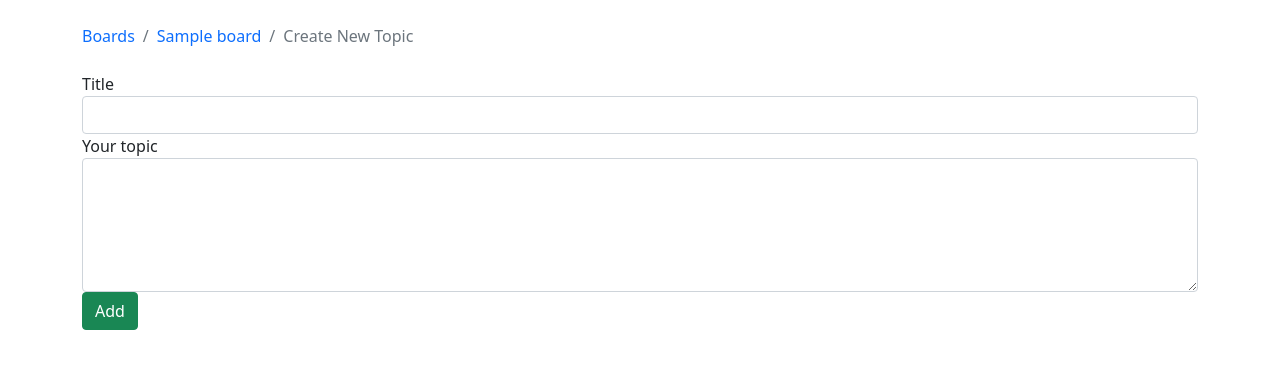
After one commit to osamamuhammad3623/learning_django, a Django app: a page that uses templates/add_topic.html in a window 1280 px wide. The commit adds this page. Shown: the top 369 px of the page. Run offline with Django 4.2, Linux system fonts and the light colour scheme; tables that the repository leaves empty hold one stand-in row (values such as "Sample post"); some libraries are stand-ins or nearby versions.

Commit message:
add new topics and navigate between boards/topics/add new topics

```diff
--- a/boards/models.py
+++ b/boards/models.py
@@ -7,20 +7,21 @@ from django.contrib.auth.models import User
 # database simple schema: a board consists of many topics, each topic has its comments
 
 class Board(models.Model):
-    board_pk = models.IntegerField(primary_key=True)
+    board_pk = models.AutoField(primary_key=True)
     name = models.CharField(unique=True, max_length=30)
     desc = models.CharField(unique=False, max_length=150)
 
 
 class Topic(models.Model):
-    topic_pk = models.IntegerField(primary_key=True)
-    title = models.CharField(max_length=150, null=False)
+    topic_pk = models.AutoField(primary_key=True)
+    title = models.CharField(max_length=50, null=False)
+    topic_desc = models.CharField(max_length=300, null=False, default="auto")
     board = models.ForeignKey(Board, on_delete=models.CASCADE)
     author = models.ForeignKey(User, on_delete=models.CASCADE)
 
 
 class Comment(models.Model):
-    comment_pk = models.IntegerField(primary_key=True)
+    comment_pk = models.AutoField(primary_key=True)
     message = models.CharField(max_length=150)
     topic = models.ForeignKey(Topic,on_delete=models.CASCADE)
     author = models.ForeignKey(User, on_delete=models.CASCADE)
--- a/boards/urls.py
+++ b/boards/urls.py
@@ -3,5 +3,6 @@ from . import views
 
 urlpatterns = [
     path('', views.home_response, name='boards_home_page'),
-    path('<str:board_name>/',views.board_topics, name="board_topics")
+    path('<str:board_name>/',views.board_topics, name="board_topics"),
+    path('<str:board_name>/add_new/',views.add_topic, name="add_topic")
 ]
--- a/boards/views.py
+++ b/boards/views.py
@@ -1,5 +1,7 @@
 from pydoc_data.topics import topics
-from django.shortcuts import render
+from django.shortcuts import render,get_object_or_404, redirect
+from matplotlib.pyplot import title
+from django.contrib.auth.models import User
 from .models import *
 
 def home_response(request):
@@ -11,8 +13,26 @@ def home_response(request):
 
 def board_topics(request, board_name):
     # get board info
-    selected_board = Board.objects.get(name=board_name)
+    selected_board = get_object_or_404(Board, name=board_name)
     # get topics of that board
     board_topics = Topic.objects.filter(board = selected_board.board_pk)
 
     return render(request, 'topics.html', {'board': selected_board.name, 'topics': board_topics})
+
+def add_topic(request,board_name):
+    selected_board = get_object_or_404(Board, name=board_name)
+
+    if request.method == 'POST':
+        topic_title = request.POST['title']
+        desc = request.POST['message']
+
+        t = Topic.objects.create(
+            title = topic_title,
+            topic_desc = desc,
+            board = selected_board,
+            author = User.objects.first()
+        )
+
+        return redirect('board_topics', board_name=selected_board.name)
+
+    return render(request, 'add_topic.html', {'board': selected_board.name})
--- /dev/null
+++ b/templates/add_topic.html
@@ -0,0 +1,24 @@
+{% extends 'base.html' %}
+
+{% block page_title %}New Topic{% endblock %}
+
+{% block breadcrumb_head %}
+<li class="breadcrumb-item "><a style="text-decoration: none" href="{% url 'boards_home_page' %}" >Boards</a></li>
+  <li class="breadcrumb-item active"><a style="text-decoration: none" href="{% url 'board_topics' board %}" >{{board}}</a></li>
+  <li class="breadcrumb-item active">Create New Topic</li>
+{% endblock %}
+
+{% block content %}
+<form method="post">
+    {% csrf_token %}
+    <div class="form-group">
+      <label for="id_subject">Title</label>
+      <input type="text" class="form-control" id="id_subject" name="title">
+    </div>
+    <div class="form-group">
+      <label for="id_message">Your topic</label>
+      <textarea class="form-control" id="id_message" name="message" rows="5"></textarea>
+    </div>
+    <button type="submit" class="btn btn-success">Add</button>
+</form>
+{% endblock %}
--- a/templates/topics.html
+++ b/templates/topics.html
@@ -9,7 +9,7 @@
 
 {% block content %}
 <table class="table">
-  <thead class="thead-dark">
+  <thead class="thead-inverse">
     <tr>
       <th>Topics</th>
 
@@ -21,4 +21,5 @@
     </tr>
     {% endfor %}
   </table>
+  <a href="{% url 'add_topic' board %}" >Add new Topic</a>
 {% endblock %}
```
Also changed, not shown: boards/migrations/0002_topic_topic_desc_alter_topic_title.py (added), boards/migrations/0003_alter_board_board_pk_alter_comment_comment_pk_and_more.py (added).
